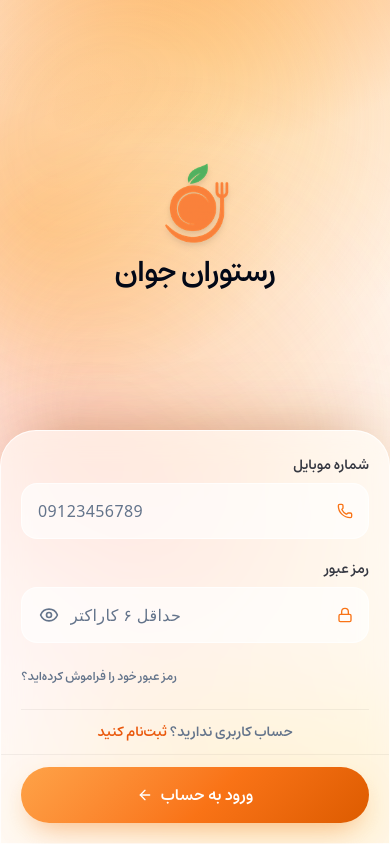
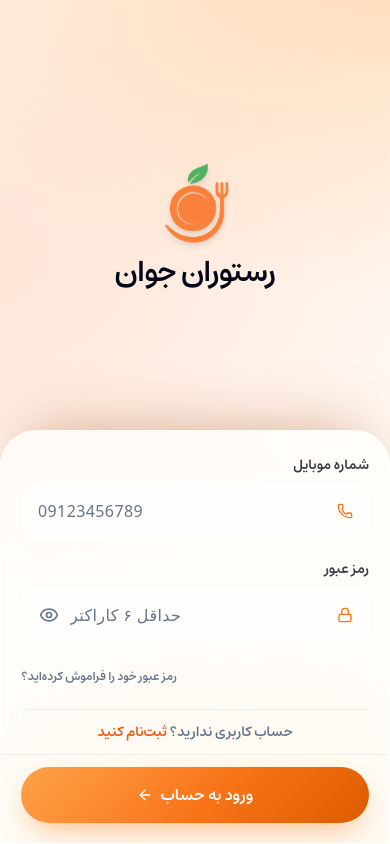
Before and after one commit to amirsahebi/university_food_system_frontend, a Next.js app: page / in a window 390 px wide. Built offline with nearby package versions, Linux system fonts and the light colour scheme.

Commit message:
perf(auth): tangible high-efficiency living gravity mesh animation & lightweight mobile glass styling

```diff
--- a/app/forgot-password/ForgotPassword.tsx
+++ b/app/forgot-password/ForgotPassword.tsx
@@ -15,6 +15,7 @@ import { API_ROUTES, createApiUrl } from "@/lib/api"
 import { toEnglishDigits } from "@/lib/formatters"
 import { Field } from "@/components/account/Field"
 import { VerificationCode } from "@/components/account/VerificationCode"
+import { AuthBackground } from "@/components/account/AuthBackground"
 
 const requestCodeSchema = z.object({
   phone_number: z.preprocess(
@@ -128,8 +129,6 @@ export default function ForgotPassword() {
       dir="rtl"
       className="relative flex h-svh flex-col overflow-hidden bg-page font-sans sm:h-auto sm:min-h-svh sm:justify-center sm:overflow-visible sm:overflow-x-hidden"
     >
-      <div aria-hidden className="pointer-events-none absolute inset-0 bg-hero" />
-
       <Toaster
         position="top-center"
         toastOptions={{
@@ -141,20 +140,8 @@ export default function ForgotPassword() {
         }}
       />
 
-      {/* Ambient Animated Living Mesh Orbs */}
-      <div aria-hidden className="pointer-events-none absolute inset-0 overflow-hidden">
-        {/* Saffron / Orange Flame Orb */}
-        <div className="absolute -top-24 right-[-10%] size-[28rem] rounded-full bg-gradient-to-br from-orange-500/40 via-amber-400/30 to-transparent blur-3xl opacity-75 animate-living-mesh-1" />
-
-        {/* Sunset Coral / Rose Radiance Orb */}
-        <div className="absolute top-1/4 -left-20 size-[26rem] rounded-full bg-gradient-to-tr from-rose-500/35 via-orange-400/25 to-transparent blur-3xl opacity-70 animate-living-mesh-2" />
-
-        {/* Golden Honey / Saffron Sunbeam Orb (under the card) */}
-        <div className="absolute -bottom-20 left-1/4 size-[30rem] rounded-full bg-gradient-to-t from-amber-400/40 via-orange-300/25 to-transparent blur-3xl opacity-65 animate-living-mesh-3" />
-
-        {/* Deep Coral / Terracotta Accent Orb */}
-        <div className="absolute top-1/2 right-1/4 size-[22rem] rounded-full bg-gradient-to-br from-orange-600/25 via-pink-500/15 to-transparent blur-3xl opacity-50 animate-living-mesh-4" />
-      </div>
+      {/* Unified High-Performance Living Gravity Mesh Background */}
+      <AuthBackground />
 
       <header className="relative z-10 flex min-h-0 flex-1 flex-col items-center justify-end gap-3 px-6 pb-6 pt-10 text-center sm:flex-none sm:gap-4 sm:pb-8 sm:pt-14 animate-in fade-in-0 slide-in-from-top-4 duration-700 ease-out fill-mode-both">
         <div className="relative group">
--- a/app/globals.css
+++ b/app/globals.css
@@ -270,64 +270,103 @@
   @apply pl-12;
 }
 
-/* High-Performance Living Mesh Animations (Optimized for 60/120 FPS without thermal throttling) */
+/* High-Performance Living Gravity Mesh Animations (Optimized for 60/120 FPS on all mobile devices) */
 @keyframes livingMesh1 {
-  0% {
-    transform: translate3d(0, 0, 0);
+  0%, 100% {
+    transform: translate3d(0, 0, 0) scale3d(1, 1, 1);
   }
   30% {
-    transform: translate3d(-60px, 35px, 0);
+    transform: translate3d(-95px, 50px, 0) scale3d(1.1, 1.05, 1);
   }
   70% {
-    transform: translate3d(-100px, -30px, 0);
-  }
-  100% {
-    transform: translate3d(0, 0, 0);
+    transform: translate3d(-140px, -35px, 0) scale3d(0.94, 1.06, 1);
   }
 }
 
 @keyframes livingMesh2 {
-  0% {
-    transform: translate3d(0, 0, 0);
+  0%, 100% {
+    transform: translate3d(0, 0, 0) scale3d(1, 1, 1);
   }
   35% {
-    transform: translate3d(70px, -45px, 0);
+    transform: translate3d(110px, -65px, 0) scale3d(1.08, 1.12, 1);
   }
   75% {
-    transform: translate3d(100px, 30px, 0);
-  }
-  100% {
-    transform: translate3d(0, 0, 0);
+    transform: translate3d(145px, 45px, 0) scale3d(0.93, 0.95, 1);
   }
 }
 
 @keyframes livingMesh3 {
-  0% {
-    transform: translate3d(0, 0, 0);
+  0%, 100% {
+    transform: translate3d(0, 0, 0) scale3d(1, 1, 1);
   }
   40% {
-    transform: translate3d(-40px, -50px, 0);
+    transform: translate3d(-75px, -85px, 0) scale3d(1.12, 1.06, 1);
   }
   80% {
-    transform: translate3d(50px, -25px, 0);
-  }
-  100% {
-    transform: translate3d(0, 0, 0);
+    transform: translate3d(85px, -35px, 0) scale3d(0.95, 1.08, 1);
   }
 }
 
 @keyframes livingMesh4 {
-  0% {
-    transform: translate3d(0, 0, 0);
+  0%, 100% {
+    transform: translate3d(0, 0, 0) scale3d(1, 1, 1);
   }
   45% {
-    transform: translate3d(-50px, 45px, 0);
+    transform: translate3d(-85px, 75px, 0) scale3d(1.14, 1.08, 1);
   }
   85% {
-    transform: translate3d(50px, -35px, 0);
+    transform: translate3d(75px, -55px, 0) scale3d(0.92, 0.96, 1);
   }
-  100% {
-    transform: translate3d(0, 0, 0);
+}
+
+/* Mobile-tuned motion paths: vivid, visible, but perfectly proportioned for mobile viewports */
+@media (max-width: 768px) {
+  @keyframes livingMesh1 {
+    0%, 100% {
+      transform: translate3d(0, 0, 0) scale3d(1, 1, 1);
+    }
+    30% {
+      transform: translate3d(-50px, 28px, 0) scale3d(1.08, 1.04, 1);
+    }
+    70% {
+      transform: translate3d(-70px, -22px, 0) scale3d(0.95, 1.05, 1);
+    }
+  }
+
+  @keyframes livingMesh2 {
+    0%, 100% {
+      transform: translate3d(0, 0, 0) scale3d(1, 1, 1);
+    }
+    35% {
+      transform: translate3d(55px, -35px, 0) scale3d(1.06, 1.1, 1);
+    }
+    75% {
+      transform: translate3d(70px, 25px, 0) scale3d(0.94, 0.96, 1);
+    }
+  }
+
+  @keyframes livingMesh3 {
+    0%, 100% {
+      transform: translate3d(0, 0, 0) scale3d(1, 1, 1);
+    }
+    40% {
+      transform: translate3d(-40px, -45px, 0) scale3d(1.1, 1.05, 1);
+    }
+    80% {
+      transform: translate3d(45px, -20px, 0) scale3d(0.96, 1.06, 1);
+    }
+  }
+
+  @keyframes livingMesh4 {
+    0%, 100% {
+      transform: translate3d(0, 0, 0) scale3d(1, 1, 1);
+    }
+    45% {
+      transform: translate3d(-45px, 40px, 0) scale3d(1.1, 1.06, 1);
+    }
+    85% {
+      transform: translate3d(40px, -30px, 0) scale3d(0.93, 0.96, 1);
+    }
   }
 }
 
@@ -342,62 +381,157 @@
   }
 }
 
+/* Base mesh orb styles with natural radial gradient edge feathering */
+.auth-mesh-orb {
+  position: absolute;
+  border-radius: 9999px;
+  pointer-events: none;
+  transform: translate3d(0, 0, 0);
+  will-change: transform;
+  backface-visibility: hidden;
+  contain: layout paint;
+  filter: blur(32px);
+  -webkit-filter: blur(32px);
+}
+
+.auth-mesh-orb-1 {
+  top: -6rem;
+  right: -8%;
+  width: 29rem;
+  height: 29rem;
+  background: radial-gradient(circle at 45% 45%, rgba(249, 115, 22, 0.58) 0%, rgba(251, 191, 36, 0.42) 42%, rgba(245, 158, 11, 0.14) 62%, transparent 75%);
+  opacity: 0.85;
+}
+
+.auth-mesh-orb-2 {
+  top: 22%;
+  left: -6rem;
+  width: 27rem;
+  height: 27rem;
+  background: radial-gradient(circle at 50% 50%, rgba(244, 63, 94, 0.52) 0%, rgba(251, 146, 60, 0.38) 45%, rgba(244, 63, 94, 0.12) 65%, transparent 75%);
+  opacity: 0.82;
+}
+
+.auth-mesh-orb-3 {
+  bottom: -6rem;
+  left: 18%;
+  width: 31rem;
+  height: 31rem;
+  background: radial-gradient(circle at 50% 45%, rgba(245, 158, 11, 0.54) 0%, rgba(234, 88, 12, 0.36) 42%, rgba(245, 158, 11, 0.12) 65%, transparent 75%);
+  opacity: 0.8;
+}
+
+.auth-mesh-orb-4 {
+  top: 46%;
+  right: 16%;
+  width: 24rem;
+  height: 24rem;
+  background: radial-gradient(circle at 45% 55%, rgba(234, 88, 12, 0.44) 0%, rgba(236, 72, 153, 0.28) 45%, rgba(249, 115, 22, 0.09) 65%, transparent 75%);
+  opacity: 0.7;
+}
+
+/* Mobile high-efficiency sizing & blur: reduces GPU shader memory bandwidth by ~80% */
+@media (max-width: 768px) {
+  .auth-mesh-orb {
+    filter: blur(18px);
+    -webkit-filter: blur(18px);
+  }
+
+  .auth-mesh-orb-1 {
+    top: -3.5rem;
+    right: -12%;
+    width: 18rem;
+    height: 18rem;
+    opacity: 0.88;
+  }
+
+  .auth-mesh-orb-2 {
+    top: 24%;
+    left: -4rem;
+    width: 17rem;
+    height: 17rem;
+    opacity: 0.85;
+  }
+
+  .auth-mesh-orb-3 {
+    bottom: -3.5rem;
+    left: 8%;
+    width: 19rem;
+    height: 19rem;
+    opacity: 0.82;
+  }
+
+  .auth-mesh-orb-4 {
+    top: 48%;
+    right: 4%;
+    width: 16rem;
+    height: 16rem;
+    opacity: 0.75;
+  }
+}
+
 .animate-living-mesh-1 {
-  animation: livingMesh1 18s ease-in-out infinite;
-  will-change: transform;
-  transform: translateZ(0);
+  animation: livingMesh1 9.5s ease-in-out infinite;
 }
 
 .animate-living-mesh-2 {
-  animation: livingMesh2 22s ease-in-out infinite;
-  will-change: transform;
-  transform: translateZ(0);
+  animation: livingMesh2 11.5s ease-in-out infinite;
 }
 
 .animate-living-mesh-3 {
-  animation: livingMesh3 20s ease-in-out infinite;
-  will-change: transform;
-  transform: translateZ(0);
+  animation: livingMesh3 10.5s ease-in-out infinite;
 }
 
 .animate-living-mesh-4 {
-  animation: livingMesh4 26s ease-in-out infinite;
-  will-change: transform;
-  transform: translateZ(0);
+  animation: livingMesh4 12.5s ease-in-out infinite;
 }
 
 .animate-logo-glow {
-  animation: logoPulseGlow 4s ease-in-out infinite;
+  animation: logoPulseGlow 3.5s ease-in-out infinite;
   will-change: transform, opacity;
   transform: translateZ(0);
 }
 
+@media (prefers-reduced-motion: reduce) {
+  .animate-living-mesh-1,
+  .animate-living-mesh-2,
+  .animate-living-mesh-3,
+  .animate-living-mesh-4,
+  .animate-logo-glow {
+    animation: none !important;
+  }
+}
+
 /* Authentic Glassmorphism Auth Card */
 .glass-auth-card {
-  background: rgba(255, 255, 255, 0.52);
-  backdrop-filter: blur(20px) saturate(180%);
-  -webkit-backdrop-filter: blur(20px) saturate(180%);
+  background: rgba(255, 255, 255, 0.56);
+  backdrop-filter: blur(18px) saturate(180%);
+  -webkit-backdrop-filter: blur(18px) saturate(180%);
   border: 1px solid rgba(255, 255, 255, 0.75);
   box-shadow:
     0 1px 0 0 rgba(255, 255, 255, 0.95) inset,
     0 20px 50px -15px rgba(234, 88, 12, 0.16),
     0 10px 25px -10px rgba(0, 0, 0, 0.04);
+  contain: paint;
+  transform: translateZ(0);
 }
 
 .dark .glass-auth-card {
   background: rgba(24, 24, 27, 0.6);
-  backdrop-filter: blur(20px) saturate(170%);
-  -webkit-backdrop-filter: blur(20px) saturate(170%);
+  backdrop-filter: blur(18px) saturate(170%);
+  -webkit-backdrop-filter: blur(18px) saturate(170%);
   border: 1px solid rgba(255, 255, 255, 0.12);
   box-shadow: 0 1px 0 0 rgba(255, 255, 255, 0.1) inset, 0 20px 50px -15px rgba(0, 0, 0, 0.5);
+  contain: paint;
+  transform: translateZ(0);
 }
 
-/* Mobile high-efficiency: 14px blur runs cool without heating phones */
+/* Mobile high-efficiency: 12px blur with high contrast runs cool without heating phones */
 @media (max-width: 768px) {
   .glass-auth-card {
-    background: rgba(255, 255, 255, 0.6) !important;
-    backdrop-filter: blur(14px) saturate(160%) !important;
-    -webkit-backdrop-filter: blur(14px) saturate(160%) !important;
+    background: rgba(255, 255, 255, 0.68) !important;
+    backdrop-filter: blur(12px) saturate(160%) !important;
+    -webkit-backdrop-filter: blur(12px) saturate(160%) !important;
     border-top: 1px solid rgba(255, 255, 255, 0.8) !important;
   }
 }
--- a/app/page.tsx
+++ b/app/page.tsx
@@ -15,6 +15,7 @@ import api from "@/lib/axios"
 import { API_ROUTES, createApiUrl } from "@/lib/api"
 import { toEnglishDigits } from "@/lib/formatters"
 import { Field } from "@/components/account/Field"
+import { AuthBackground } from "@/components/account/AuthBackground"
 
 export const dynamic = "force-dynamic"
 
@@ -130,23 +131,8 @@ export default function LoginPage() {
       dir="rtl"
       className="relative flex h-svh flex-col overflow-hidden bg-page font-sans sm:h-auto sm:min-h-svh sm:justify-center sm:overflow-visible sm:overflow-x-hidden"
     >
-      {/* Background Ambience with Dynamic Living Mesh */}
-      <div aria-hidden className="pointer-events-none absolute inset-0 bg-hero" />
-
-      {/* Floating Animated Living Mesh Orbs with Soft Color Fluidity */}
-      <div aria-hidden className="pointer-events-none absolute inset-0 overflow-hidden">
-        {/* Saffron / Orange Flame Orb */}
-        <div className="absolute -top-24 right-[-10%] size-[28rem] rounded-full bg-gradient-to-br from-orange-500/40 via-amber-400/30 to-transparent blur-3xl opacity-75 animate-living-mesh-1" />
-
-        {/* Sunset Coral / Rose Radiance Orb */}
-        <div className="absolute top-1/4 -left-20 size-[26rem] rounded-full bg-gradient-to-tr from-rose-500/35 via-orange-400/25 to-transparent blur-3xl opacity-70 animate-living-mesh-2" />
-
-        {/* Golden Honey / Saffron Sunbeam Orb (under the card) */}
-        <div className="absolute -bottom-20 left-1/4 size-[30rem] rounded-full bg-gradient-to-t from-amber-400/40 via-orange-300/25 to-transparent blur-3xl opacity-65 animate-living-mesh-3" />
-
-        {/* Deep Coral / Terracotta Accent Orb */}
-        <div className="absolute top-1/2 right-1/4 size-[22rem] rounded-full bg-gradient-to-br from-orange-600/25 via-pink-500/15 to-transparent blur-3xl opacity-50 animate-living-mesh-4" />
-      </div>
+      {/* Unified High-Performance Living Gravity Mesh Background */}
+      <AuthBackground />
 
       <Toaster
         position="top-center"
--- a/app/sign-up/page.tsx
+++ b/app/sign-up/page.tsx
@@ -27,6 +27,7 @@ import { API_ROUTES, createApiUrl } from "@/lib/api"
 import { toEnglishDigits, toPersianDigits } from "@/lib/formatters"
 import { Field } from "@/components/account/Field"
 import { VerificationCode } from "@/components/account/VerificationCode"
+import { AuthBackground } from "@/components/account/AuthBackground"
 
 export const dynamic = "force-dynamic"
 
@@ -303,8 +304,6 @@ export default function SignUp() {
       dir="rtl"
       className="relative flex h-svh flex-col overflow-hidden bg-page font-sans sm:h-auto sm:min-h-svh sm:justify-center sm:overflow-visible sm:overflow-x-hidden"
     >
-      <div aria-hidden className="pointer-events-none absolute inset-0 bg-hero" />
-
       <Toaster
         position="top-center"
         toastOptions={{
@@ -350,23 +349,8 @@ export default function SignUp() {
         </div>
       )}
 
-      {/* Background Ambience with Dynamic Living Mesh */}
-      <div aria-hidden className="pointer-events-none absolute inset-0 bg-hero" />
-
-      {/* Floating Animated Living Mesh Orbs with Soft Color Fluidity */}
-      <div aria-hidden className="pointer-events-none absolute inset-0 overflow-hidden">
-        {/* Saffron / Orange Flame Orb */}
-        <div className="absolute -top-24 right-[-10%] size-[28rem] rounded-full bg-gradient-to-br from-orange-500/40 via-amber-400/30 to-transparent blur-3xl opacity-75 animate-living-mesh-1" />
-
-        {/* Sunset Coral / Rose Radiance Orb */}
-        <div className="absolute top-1/4 -left-20 size-[26rem] rounded-full bg-gradient-to-tr from-rose-500/35 via-orange-400/25 to-transparent blur-3xl opacity-70 animate-living-mesh-2" />
-
-        {/* Golden Honey / Saffron Sunbeam Orb (under the card) */}
-        <div className="absolute -bottom-20 left-1/4 size-[30rem] rounded-full bg-gradient-to-t from-amber-400/40 via-orange-300/25 to-transparent blur-3xl opacity-65 animate-living-mesh-3" />
-
-        {/* Deep Coral / Terracotta Accent Orb */}
-        <div className="absolute top-1/2 right-1/4 size-[22rem] rounded-full bg-gradient-to-br from-orange-600/25 via-pink-500/15 to-transparent blur-3xl opacity-50 animate-living-mesh-4" />
-      </div>
+      {/* Unified High-Performance Living Gravity Mesh Background */}
+      <AuthBackground />
 
       {/* Header with Official Borderless Logo and Gentle Entrance Animation */}
       <header className="relative z-10 flex min-h-0 flex-1 flex-col items-center justify-end gap-3 px-6 pb-5 pt-8 text-center sm:flex-none sm:gap-4 sm:pb-8 sm:pt-12 animate-in fade-in-0 slide-in-from-top-4 duration-700 ease-out fill-mode-both">
--- /dev/null
+++ b/components/account/AuthBackground.tsx
@@ -0,0 +1,31 @@
+"use client"
+
+import React, { memo } from "react"
+
+export const AuthBackground = memo(function AuthBackground() {
+  return (
+    <div
+      aria-hidden="true"
+      className="pointer-events-none fixed inset-0 -z-10 overflow-hidden select-none"
+      style={{ contain: "strict" }}
+    >
+      {/* Base warm ambient gradient */}
+      <div className="absolute inset-0 bg-hero opacity-85" />
+
+      {/* Dynamic Living Gravity Mesh Floating Orbs */}
+      <div className="absolute inset-0 overflow-hidden">
+        {/* 1. Saffron / Golden Honey Flame Orb */}
+        <div className="auth-mesh-orb auth-mesh-orb-1 animate-living-mesh-1" />
+
+        {/* 2. Sunset Coral / Rose Radiance Orb */}
+        <div className="auth-mesh-orb auth-mesh-orb-2 animate-living-mesh-2" />
+
+        {/* 3. Golden Amber / Tangerine Sunbeam Orb */}
+        <div className="auth-mesh-orb auth-mesh-orb-3 animate-living-mesh-3" />
+
+        {/* 4. Deep Coral / Terracotta Gravity Orb */}
+        <div className="auth-mesh-orb auth-mesh-orb-4 animate-living-mesh-4" />
+      </div>
+    </div>
+  )
+})
```
